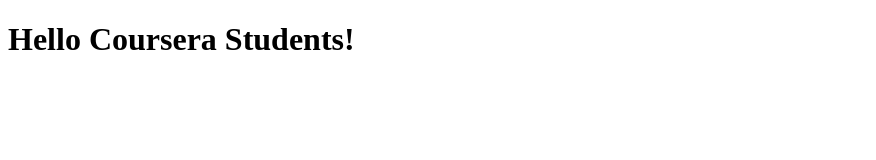
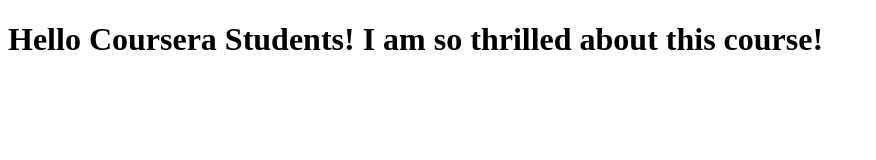
Before and after one commit to davimeloni/coursera-angularjs1x, a plain HTML site: page index.html in a window 1280 px wide. Shown: the whole page, without its empty margins (0-876 px from the left). Drawn offline with Linux system fonts and the light colour scheme.

Commit message:
Next version of web file

```diff
--- a/index.html
+++ b/index.html
@@ -5,6 +5,6 @@
     <title>Hello Coursera</title>
   </head>
   <body>
-    <h1>Hello Coursera Students!</h1>
+    <h1>Hello Coursera Students! I am so thrilled about this course!</h1>
   </body>
 </html>
```
